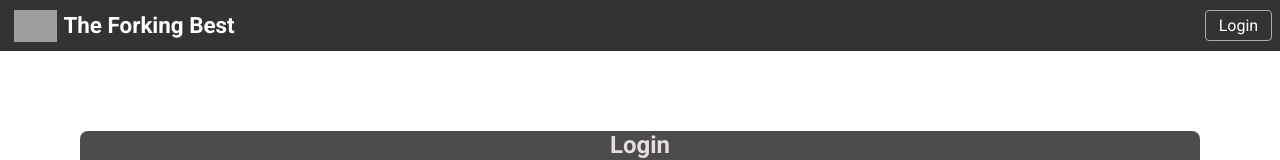
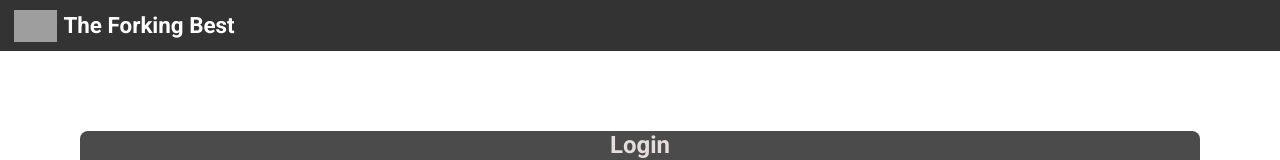
Before and after one commit to BlakeIngle/JRS-group-project-March-2022, a React (Create React App) app in the folder group-project/: page /login in a window 1280 px wide. Shown: the top 160 px of the page. Built offline with nearby package versions, Linux system fonts and the light colour scheme; grey boxes are pictures that could not be loaded.

Commit message:
Made login nav button disappear when on login page

```diff
--- a/group-project/src/components/HomePage/HomePage.js
+++ b/group-project/src/components/HomePage/HomePage.js
@@ -13,6 +13,7 @@ export default function HomePage() {
     const location = useLocation();
 
     const isDishPage = location.pathname.split("/")[1] === 'dish'
+    const isLoginPage = location.pathname.split("/")[1] === 'login'
 
     const footerRef = useRef(null);
 
@@ -41,7 +42,7 @@ export default function HomePage() {
                     <img className='logo' src="https://i.postimg.cc/mDNJ78Zs/forking-logo-white.png"></img>
                     <span className='app-name'>The Forking Best</span>
                 </Link>
-                    {state.user ? (
+                {!isLoginPage && (state.user ? (
                     <Link to={`profile`} className="user-options">
                         <span className=" icon">
                             <FontAwesomeIcon icon={faUser} />
@@ -51,7 +52,7 @@ export default function HomePage() {
                     <Link to="/login" className="user-options">
                         <span>Login</span>
                     </Link>
-                    )}
+                ))}
             </div>
         )
     }
```
Lines whose indentation alone changed are shown as unchanged.
